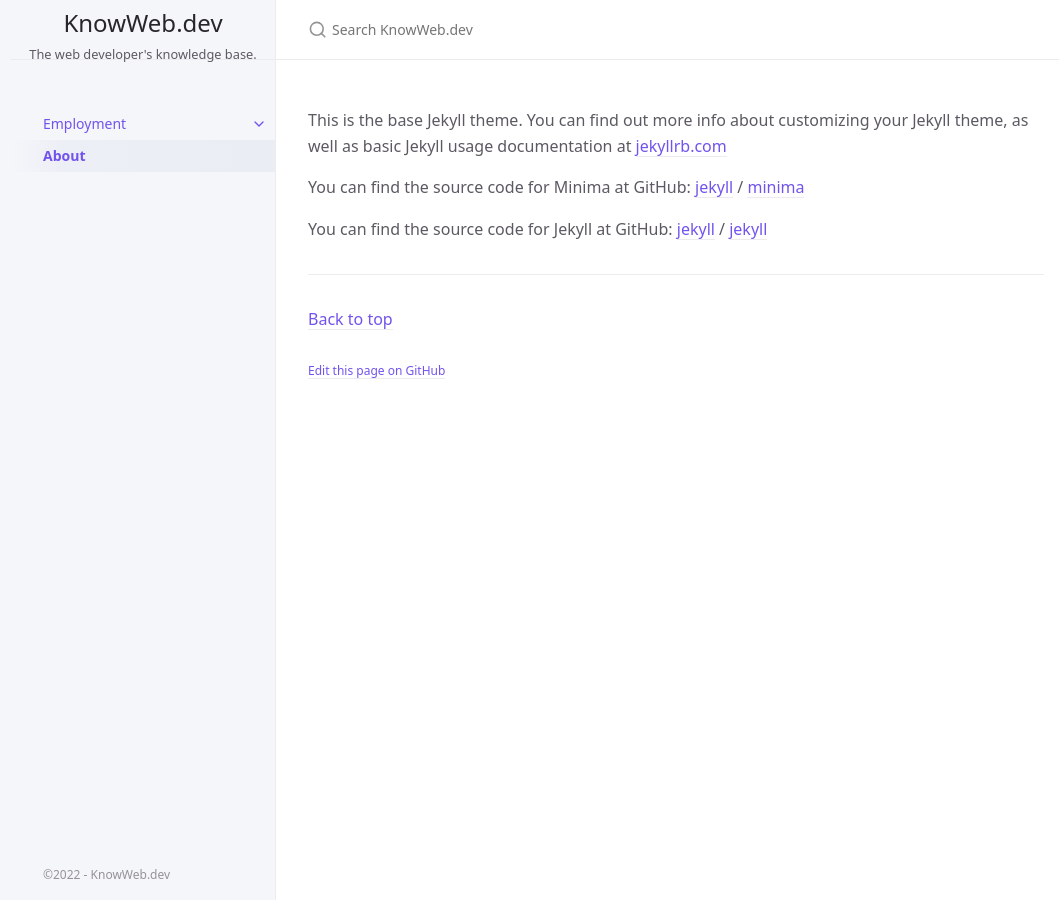
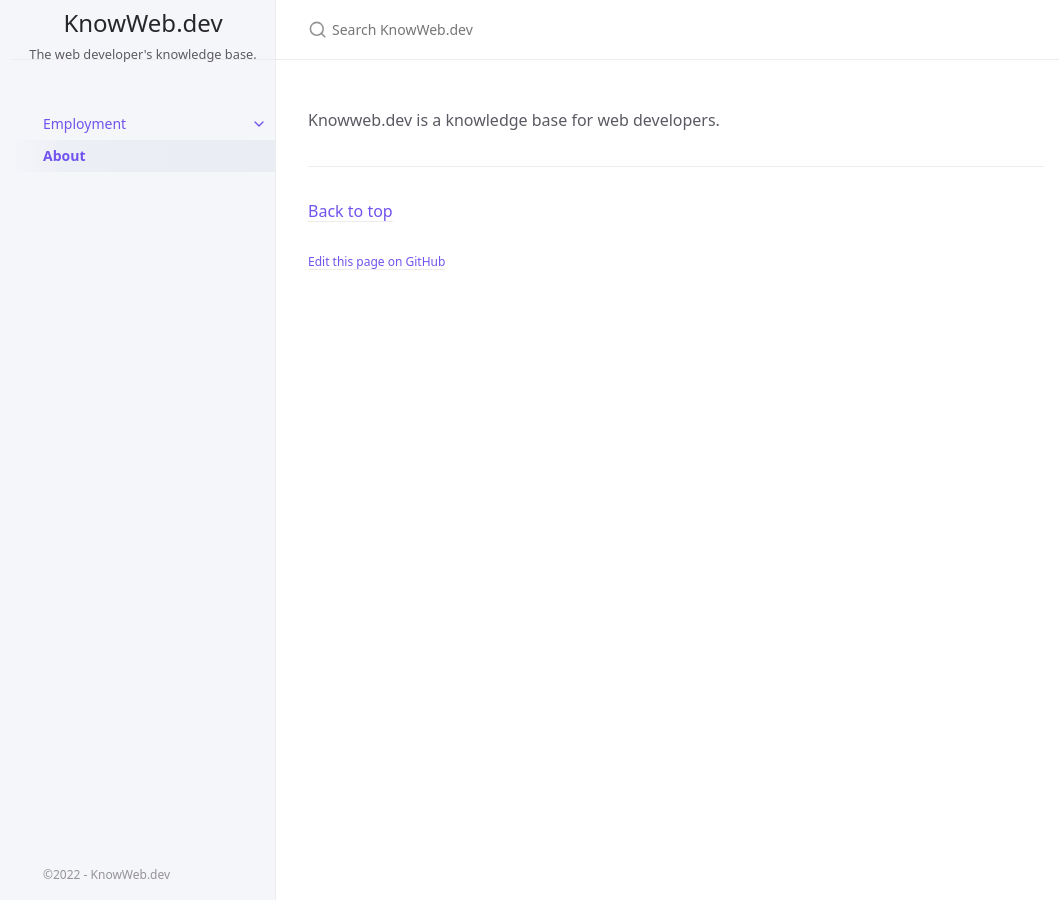
Before and after one commit to jonmbake/knowweb.dev, a Jekyll site: the page built from about.md, in a window 1280 px wide. Shown: the whole page, without its empty margins (96-1155 px from the left). Built offline with Jekyll 4.4.1, drawn with Linux system fonts in a browser that asks for light colours.

Commit message:
Update about

```diff
--- a/about.md
+++ b/about.md
@@ -4,15 +4,4 @@ title: About
 permalink: /about/
 ---
 
-This is the base Jekyll theme. You can find out more info about customizing your Jekyll theme, as well as basic Jekyll usage documentation at [jekyllrb.com](https://jekyllrb.com/)
-
-You can find the source code for Minima at GitHub:
-[jekyll][jekyll-organization] /
-[minima](https://github.com/jekyll/minima)
-
-You can find the source code for Jekyll at GitHub:
-[jekyll][jekyll-organization] /
-[jekyll](https://github.com/jekyll/jekyll)
-
-
-[jekyll-organization]: https://github.com/jekyll
+Knowweb.dev is a knowledge base for web developers.
```
